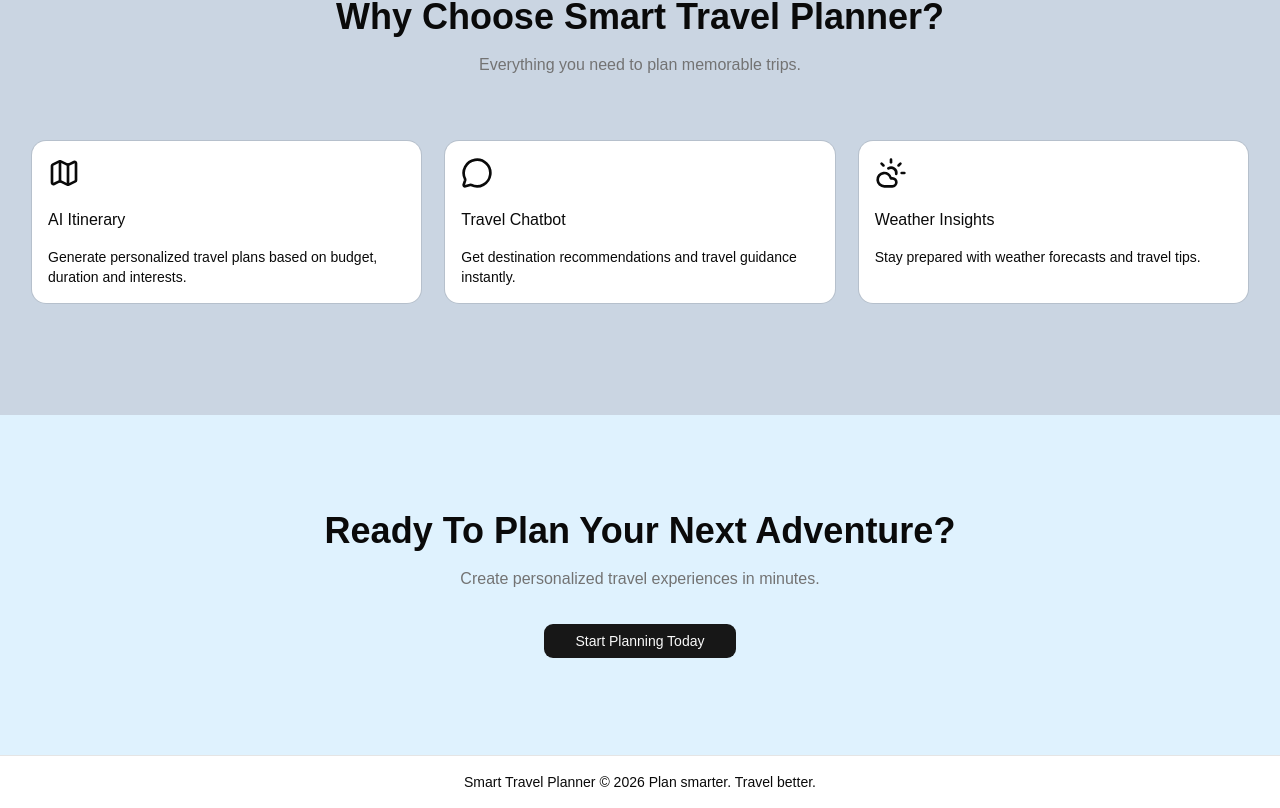
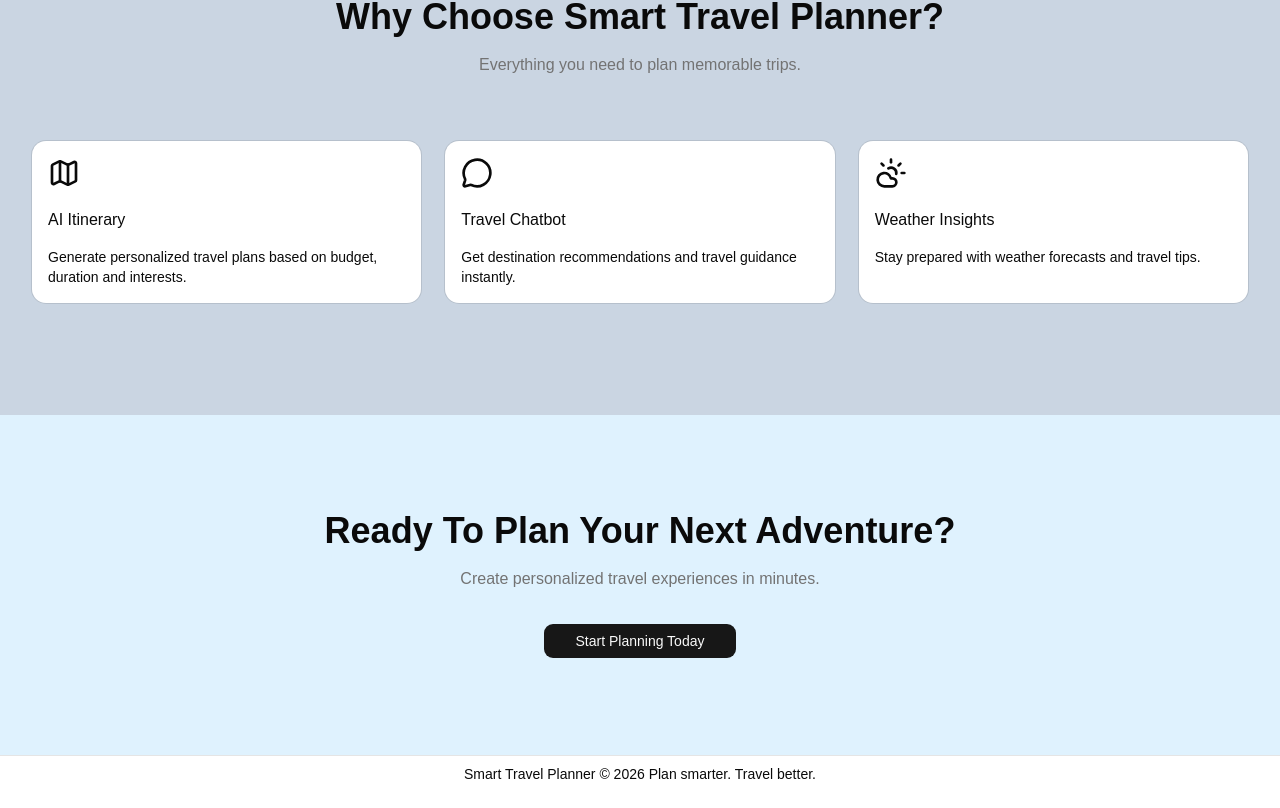
Before and after one commit to AnvetaDigital/smart-travel-planner-ai, a React (Vite) app in the folder frontend/: page / in a window 1280 px wide. Shown: the part 615-1423 px from the top of the page. Built offline with nearby package versions, Linux system fonts and the light colour scheme.

Commit message:
[fix]: modify styling of footer

```diff
--- a/frontend/src/components/layout/Footer.tsx
+++ b/frontend/src/components/layout/Footer.tsx
@@ -1,6 +1,6 @@
 export default function Footer() {
   return (
-    <footer className="border-t py-4">
+    <footer className="border-t py-2">
       <div className="mx-auto max-w-7xl px-6 text-center text-sm">
         Smart Travel Planner © 2026 Plan smarter. Travel better.
       </div>
```
